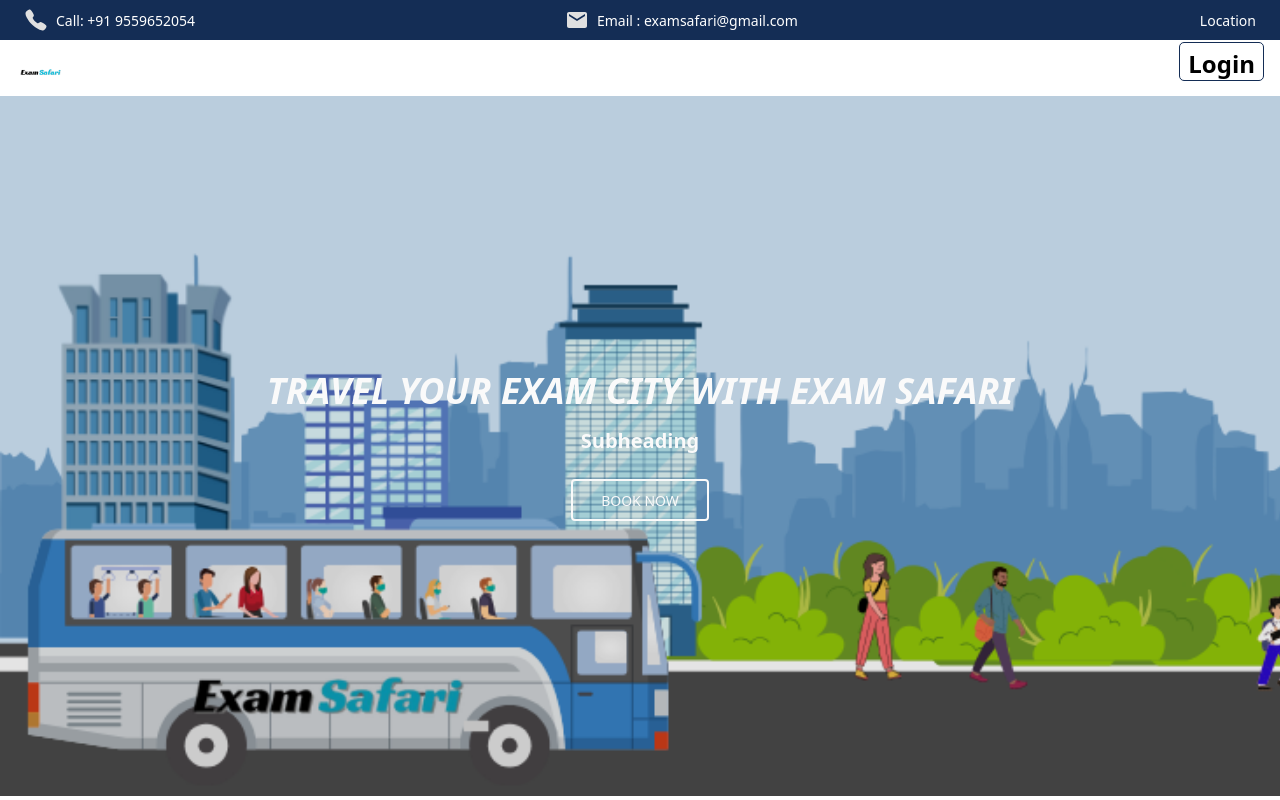
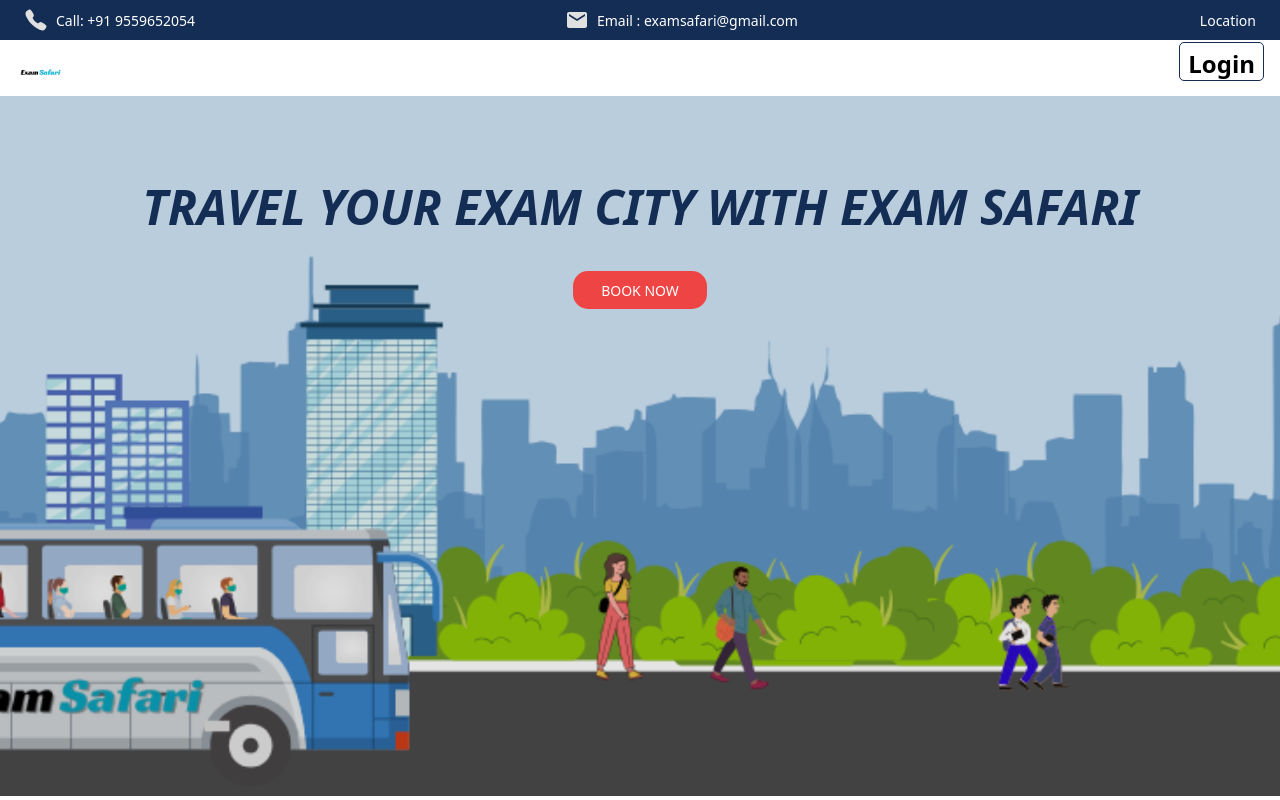
Before and after one commit to arpan-kumar-saini/examsafari, a React (Vite) app: page / in a window 1280 px wide. Shown: the top 800 px of the page. Built offline with nearby package versions, Linux system fonts and the light colour scheme; some icons are missing.

Commit message:
fourth commit

```diff
--- a/src/components/herosection/HeroSection.tsx
+++ b/src/components/herosection/HeroSection.tsx
@@ -6,15 +6,16 @@
         <div className=" w-auto h-[250px] -ml-32 md:-ml-0 relative md:h-[700px]   overflow-hidden rounded-lg bg-cover bg-no-repeat p-12 text-center bg-[url('/images/bannar3.png')] ">
           <div className="absolute bottom-0 left-0 right-0 top-0 h-full w-full overflow-hidden bg-fixed">
             <div className="flex h-full items-center justify-center">
-              <div className="text-neutral-50 ml-32 md:ml-0 mt-10 md:mt-0">
-                <h2 className="md:mb-4 md:text-4xl uppercase italic font-semibold">travel your exam city with exam safari</h2>
-                <h4 className="md:mb-6 md:text-xl font-semibold">Subheading</h4>
-                <button type="button" className="rounded  border-2  border-neutral-50 px-2 md:px-7 md:pb-[8px] md:pt-[10px]  text-sm font-medium uppercase text-neutral-50  " > Book Now
+              <div className=" ml-32 md:ml-0  md:mt-[-400px]">
+                <h2 className="md:mb-4 md:text-5xl text-[#142d55] uppercase italic font-semibold">travel your exam city with exam safari</h2>
+
+                <button type="button" className="rounded-[15px]   bg-red-500 text-white mt-6  hover:bg-blue-600 px-2 md:px-7 md:pb-[8px] md:pt-[10px]  text-sm font-medium uppercase   " > Book Now
                 </button>
               </div>
             </div>
           </div>
         </div>
+
 
 
 
--- a/src/pages/allahabad/Allahabad.tsx
+++ b/src/pages/allahabad/Allahabad.tsx
@@ -5,7 +5,15 @@
 
     <Layout>
       <>
+        <div className='flex'>
+          <div className='w-1/2 bg-red-200 h-screen'>
+            <div className=''>
 
+            </div>
+          </div>
+          <div></div>
+
+        </div>
       </>
 
     </Layout>
```
Also changed, not shown: public/images/bannar3.png.
